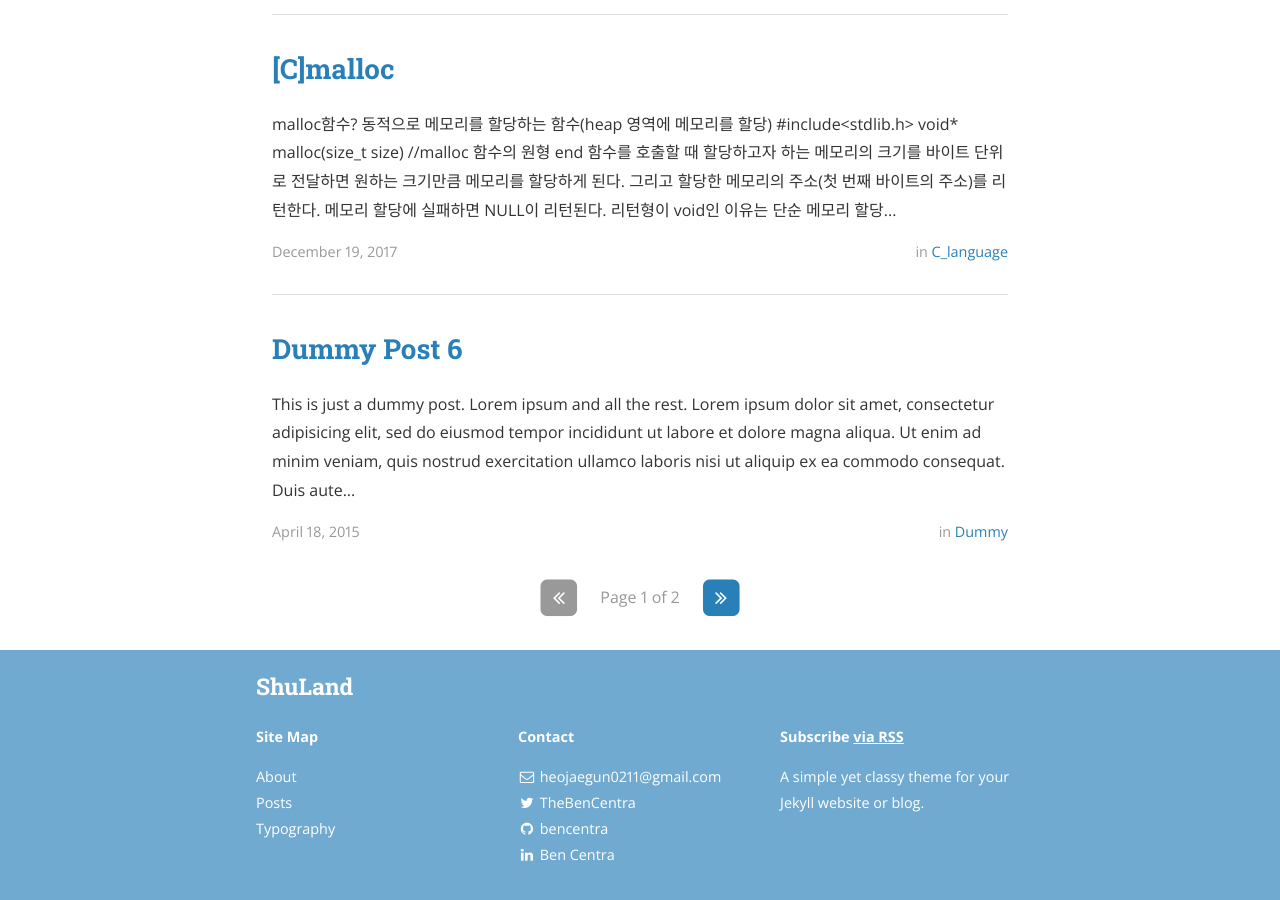
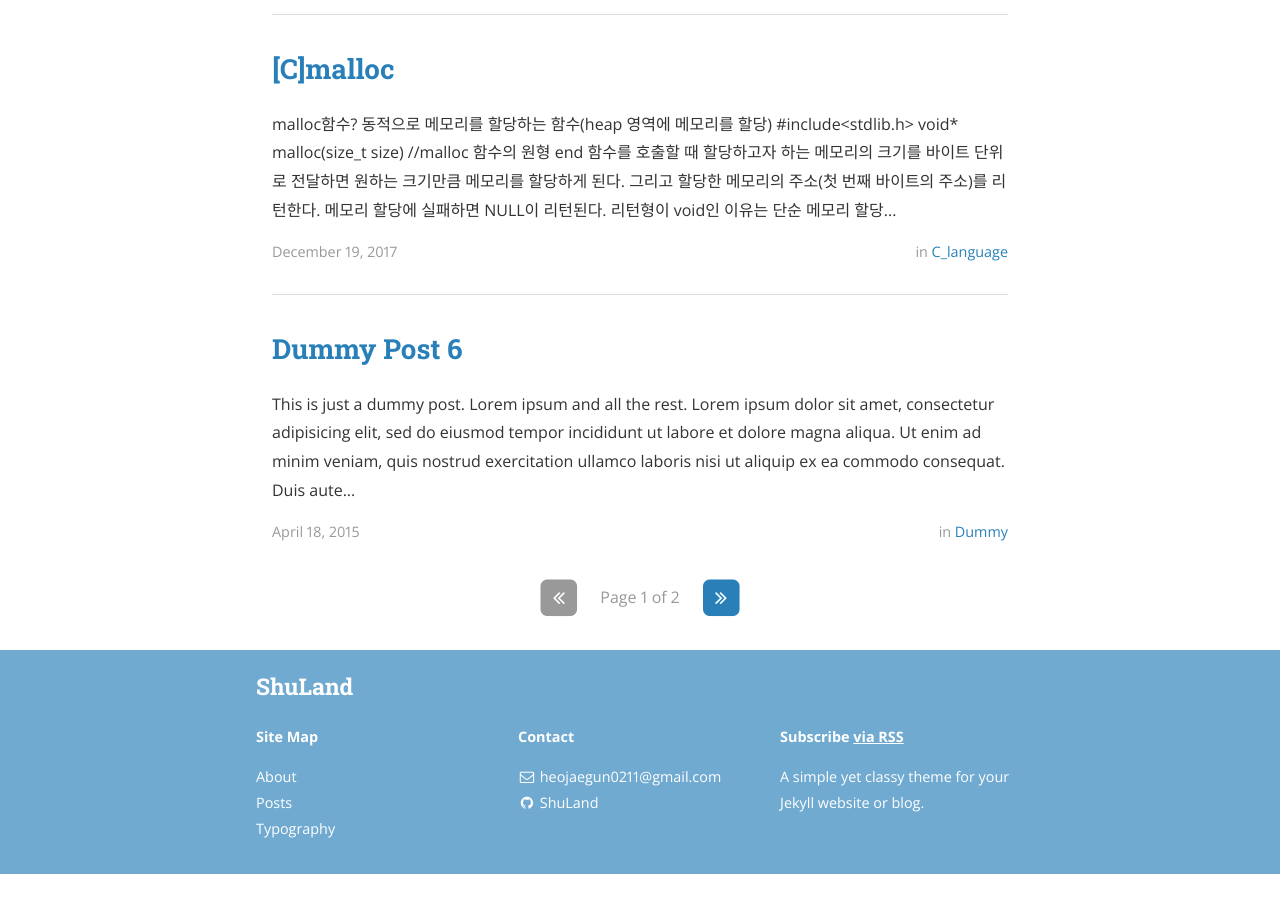
Before and after one commit to Shuland/Shuland.github.io, a Jekyll site: the page built from index.html, in a window 1280 px wide and 900 px high, scrolled down 1224 px. Built offline with Jekyll 4.4.1, drawn with Linux system fonts in a browser that asks for light colours; nearby versions of some CDN libraries; the list of posts is cut into pages by our own code; after the commit the page ends 2098 px from its top, so only the background shows below that.

Commit message:
edit_config

```diff
--- a/_config.yml
+++ b/_config.yml
@@ -21,6 +21,7 @@ description: >
 baseurl: "" # the subpath of your site, e.g. /blog/
 url: "https://Shuland.github.io" # the base hostname & protocol for your site
 cover: "/assets/black.jpg"
+color:               '#4f86aa'
 logo: "/assets/logo.png"
 
 # Build settings
@@ -72,9 +73,9 @@ descriptions:
 social:
   - name: Twitter
     icon: twitter
-    username: TheBenCentra
-    url: https://twitter.com/TheBenCentra
-    desc: Follow me on Twitter
+    username:
+    url:
+    desc:
     share: true
 
   - name: Facebook
@@ -86,17 +87,17 @@ social:
 
   - name: GitHub
     icon: github
-    username: bencentra
-    url: https://github.com/bencentra
+    username: ShuLand
+    url: https://github.com/Shuland/Shuland.github.io
     desc: Fork me on GitHub
     share: false
 
-  - name: LinkedIn
-    icon: linkedin
-    username: Ben Centra
-    url: https://www.linkedin.com/pub/ben-centra/47/769/60a
-    desc: Connect with me on LinkedIn
-    share: true
+  #- name: LinkedIn
+    #icon: linkedin
+    #username: Ben Centra
+    #url: https://www.linkedin.com/pub/ben-centra/47/769/60a
+    #desc: Connect with me on LinkedIn
+    #share: true
 
   - name: Google+
     icon: google-plus
```
